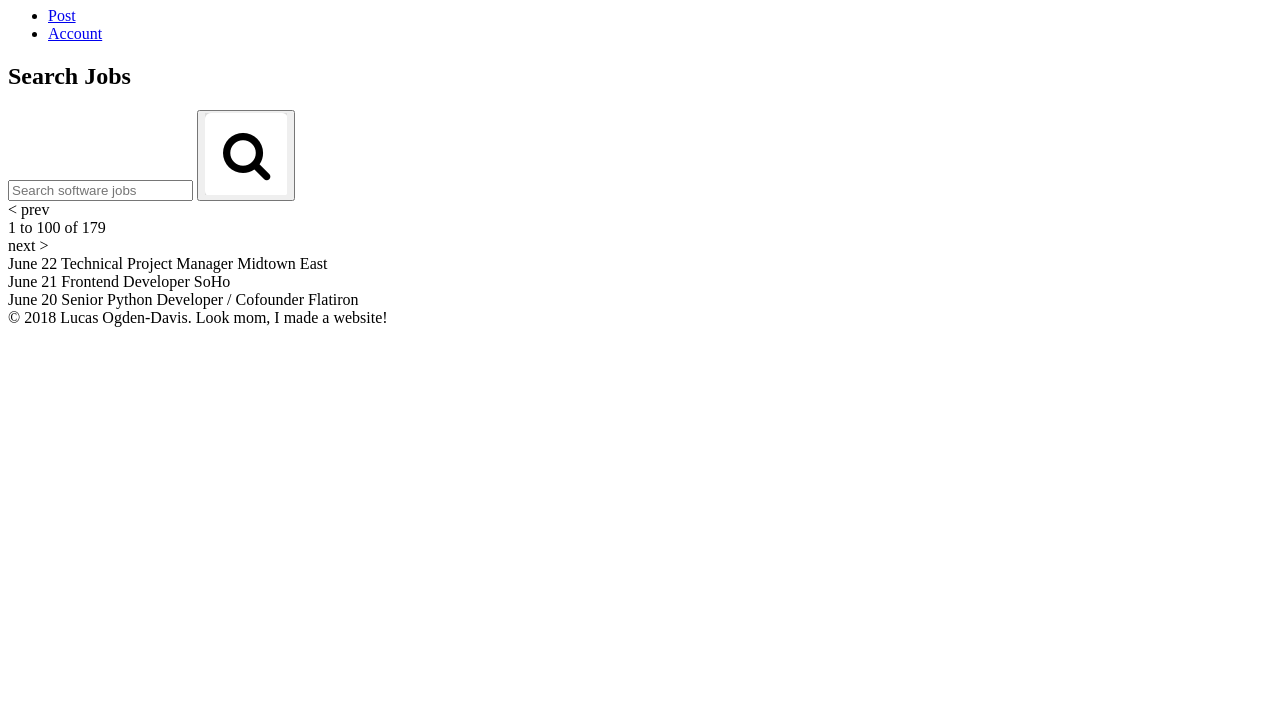
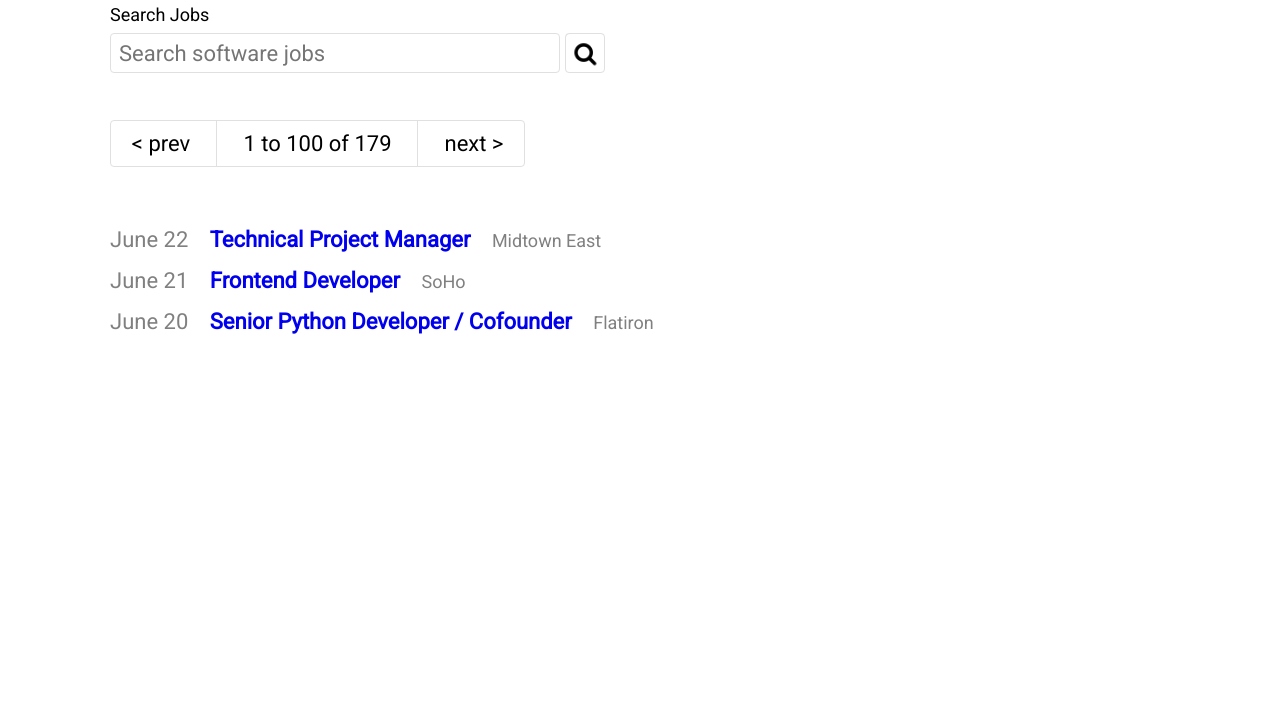
Before and after one commit to ogdendavis/gregslist, a plain HTML site: page index.html in a window 1280 px wide. Shown: the part 73-800 px from the top of the page. Drawn offline with Linux system fonts and the light colour scheme.

Commit message:
Add CSS styling to complete

```diff
--- a/index.css
+++ b/index.css
@@ -0,0 +1,145 @@
+@import url('https://fonts.googleapis.com/css?family=Roboto');
+
+:root {
+  --background-gray: #ededed;
+  --border-gray: #e0e0e0;
+  --large-font: 24px;
+  --med-font: 22px;
+  --small-font: 18px;
+  --xs-font: 8px;
+}
+
+html, body {
+  margin: 0;
+  padding: 0;
+}
+
+body {
+  font-family: 'Roboto', Arial, Helvetica, sans-serif;
+  font-size: var(--med-font);
+}
+
+header {
+  background: var(--background-gray);
+  border-bottom: 1px solid var(--border-gray);
+  overflow: auto;
+  padding-left: 16px;
+}
+
+nav ul, nav li {
+  display: inline-block;
+}
+
+nav ul {
+  margin: 16px 0;
+  position: absolute;
+  right: 0;
+  top: 0;
+}
+
+nav li {
+  font-size: var(--large-font);
+  padding-right: 24px;
+}
+
+nav li a {
+  color: purple;
+}
+
+h1, h2 {
+  font-weight: 400;
+}
+
+h1 {
+  font-size: var(--large-font);
+}
+
+h2 {
+  font-size: var(--small-font);
+  margin: 16px 0 8px 0;
+}
+
+a {
+  text-decoration: none;
+}
+
+a:hover {
+  text-decoration: underline;
+}
+
+main {
+  margin-left: 110px;
+}
+
+input[type='search'], button {
+  border: 1px solid var(--border-gray);
+  border-radius: 4px;
+  height: 40px;
+  vertical-align: middle;
+}
+
+input[type='search'] {
+  background: #fff;
+  font-family: 'Roboto', Arial, Helvetica, sans-serif;
+  font-size: var(--med-font);
+  padding-left: 8px;
+  width: 450px;
+}
+
+button {
+  background: url('magnifying-glass.png'), #fff;
+  background-size: contain;
+  width: 40px;
+}
+
+.results {
+  margin-top: 47px;
+}
+
+.results-nav {
+  border: 1px solid var(--border-gray);
+  border-radius: 4px;
+  display: inline-block;
+}
+
+.results-nav-item {
+  display: inline-block;
+  padding: 10px;
+  text-align: center;
+}
+
+.results-nav-item:first-child, .results-nav-item:last-child {
+  width: 80px;
+}
+
+.results-nav-item:first-child:hover, .results-nav-item:last-child:hover {
+  cursor: pointer;
+  text-decoration: underline;
+}
+
+.results-nav-item:nth-child(2) {
+  border-left: 1px solid var(--border-gray);
+  border-right: 1px solid var(--border-gray);
+  width: 180px;
+}
+
+.results-area {
+  margin-top: 60px;
+}
+
+.results-area-item {
+  margin: 16px 0;
+}
+
+.result-date, .result-location {
+  color: gray;
+}
+
+.result-location {
+  font-size: var(--small-font);
+}
+
+.result-title {
+  font-weight: 700;
+  margin: 0 16px;
+}
--- a/index.html
+++ b/index.html
@@ -23,7 +23,7 @@
       <h2>Search Jobs</h2>
       <form>
         <input type="search" placeholder="Search software jobs"></input>
-        <button><img src="magnifying-glass.png"></button>
+        <button></button>
       </form>
     </div>
     <div class="results">
@@ -35,25 +35,22 @@
       <div class="results-area">
         <section class="results-area-item">
           <span class="result-date">June 22</span>
-          <span class="result-title">Technical Project Manager</span>
+          <span class="result-title"><a href="#">Technical Project Manager</a></span>
           <span class="result-location">Midtown East</span>
         </section>
         <section class="results-area-item">
           <span class="result-date">June 21</span>
-          <span class="result-title">Frontend Developer</span>
+          <span class="result-title"><a href="#">Frontend Developer</a></span>
           <span class="result-location">SoHo</span>
         </section>
         <section class="results-area-item">
           <span class="result-date">June 20</span>
-          <span class="result-title">Senior Python Developer / Cofounder</span>
+          <span class="result-title"><a href="#">Senior Python Developer / Cofounder</a></span>
           <span class="result-location">Flatiron</span>
         </section>
       </div>
     </div>
   </main>
 
-  <footer role="contentinfo">
-    © 2018 Lucas Ogden-Davis. Look mom, I made a website!
-  </footer>
 </body>
 </html>
```
